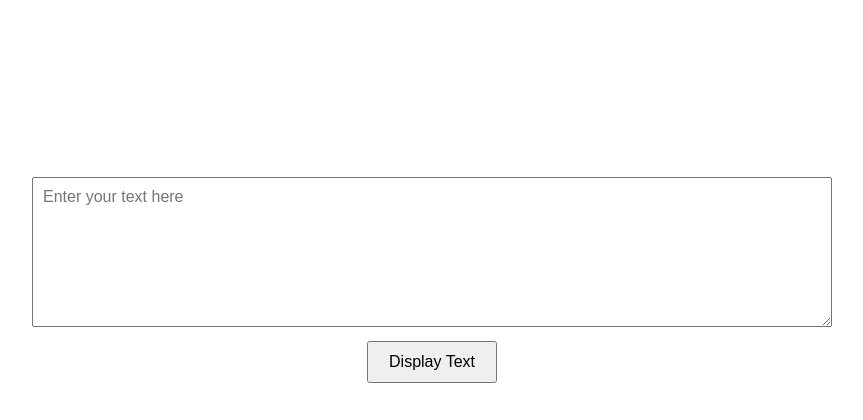
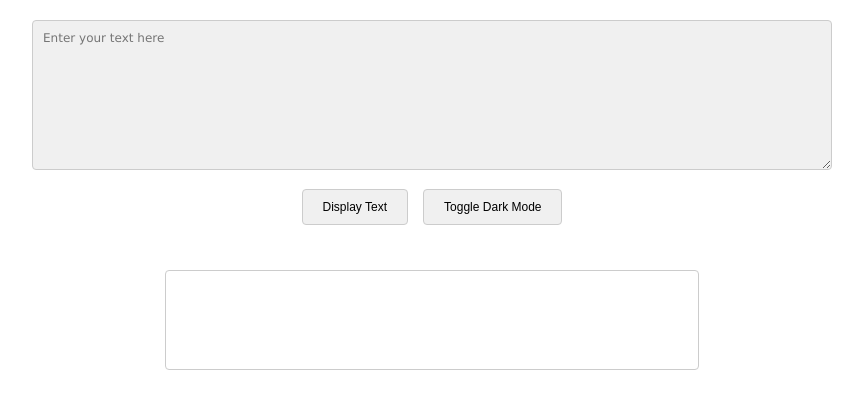
Before and after one commit to abj908/online-reader, a plain HTML site: page index.html in a window 1280 px wide. Shown: the whole page, without its empty margins (208-1071 px from the left). Drawn offline with Linux system fonts and the light colour scheme.

Commit message:
improved with box and dark mode

```diff
--- a/index.html
+++ b/index.html
@@ -1,3 +1,5 @@
+<!-- index.html -->
+
 <!doctype html>
 <html lang="en">
 <head>
@@ -15,6 +17,8 @@
       <textarea class="inputbox" tabindex="1" placeholder="Enter your text here"></textarea>
       <div class="button-row">
         <button class="js-display-button">Display Text</button>
+        <!-- Add Dark Mode Toggle Button -->
+        <button class="js-toggle-dark-mode">Toggle Dark Mode</button>
       </div>
     </div>
 
--- a/scripts.js
+++ b/scripts.js
@@ -1,9 +1,12 @@
+// scripts.js
+
 window.addEventListener('DOMContentLoaded', function() {
     "use strict";
 
     const inputField = document.querySelector('.inputbox');
     const displayButton = document.querySelector('.js-display-button');
     const textDisplay = document.querySelector('.text-display');
+    const darkModeButton = document.querySelector('.js-toggle-dark-mode'); // Added
 
     function renderText() {
         const text = inputField.value;
@@ -17,9 +20,12 @@ window.addEventListener('DOMContentLoaded', function() {
 
         // Set the textContent of the display element
         textDisplay.textContent = text;
+    }
 
-        // No need to adjust font size manually; CSS handles it
+    function toggleDarkMode() {
+        document.body.classList.toggle('dark-mode');
     }
 
     displayButton.addEventListener('click', renderText, false);
+    darkModeButton.addEventListener('click', toggleDarkMode, false); // Added
 });
--- a/styles.css
+++ b/styles.css
@@ -1,3 +1,5 @@
+/* styles.css */
+
 /*** Common ***/
 
 * {
@@ -6,12 +8,11 @@
     box-sizing: border-box;
 }
 
-html, body {
-    font-family: sans-serif;
+body {
+    font-family: Verdana, sans-serif;
     height: 100%;
-}
-
-body {
+    background-color: #ffffff;
+    color: #000000;
     display: flex;
     flex-direction: column;
 }
@@ -33,9 +34,13 @@ body {
 .inputbox {
     width: 100%;
     height: 150px;
-    font-size: 1em;
+    font-size: 12px; /* Adjusted to match font size 2 */
     padding: 10px;
-    font-family: sans-serif;
+    font-family: Verdana, sans-serif;
+    background-color: #f0f0f0;
+    color: #000000;
+    border: 1px solid #ccc;
+    border-radius: 4px;
 }
 
 .button-row {
@@ -43,25 +48,47 @@ body {
     margin-top: 10px;
 }
 
-.js-display-button {
+.js-display-button,
+.js-toggle-dark-mode {
     padding: 10px 20px;
-    font-size: 1em;
+    font-size: 12px; /* Adjusted font size */
+    margin: 5px;
+    cursor: pointer;
+    background-color: #f0f0f0;
+    color: #000000;
+    border: 1px solid #ccc;
+    border-radius: 4px;
 }
 
 .text-display {
     white-space: pre-wrap; /* Preserve line breaks and whitespace */
     width: 80%;
-    max-width: 800px;
+    max-width: 70ch; /* Limit line length to 70 characters */
     margin: 20px auto;
-    font-family: sans-serif;
+    font-family: Verdana, sans-serif;
     line-height: 1.6;
     text-align: justify;
-    font-size: calc(1rem + 1vw); /* Adjust font size to fill the screen */
+    font-size: 12px; /* Fixed font size corresponding to <font size="2"> */
+    background-color: #ffffff;
+    color: #000000;
+    padding: 20px;
+    border-radius: 4px;
+    border: 1px solid #ccc;
 }
 
-/* Adjust font size for larger screens */
-@media screen and (min-width: 768px) {
-    .text-display {
-        font-size: calc(1rem + 2vw);
-    }
+/* Dark Mode Styles */
+body.dark-mode {
+    background-color: #121212;
+    color: #ffffff;
 }
+
+body.dark-mode .inputbox {
+    background-color: #1e1e1e;
+    color: #ffffff;
+    border: 1px solid #333333;
+}
+
+body.dark-mode .text-display {
+    background-color: #121212;
+    color: #ffffff;
+}
```
